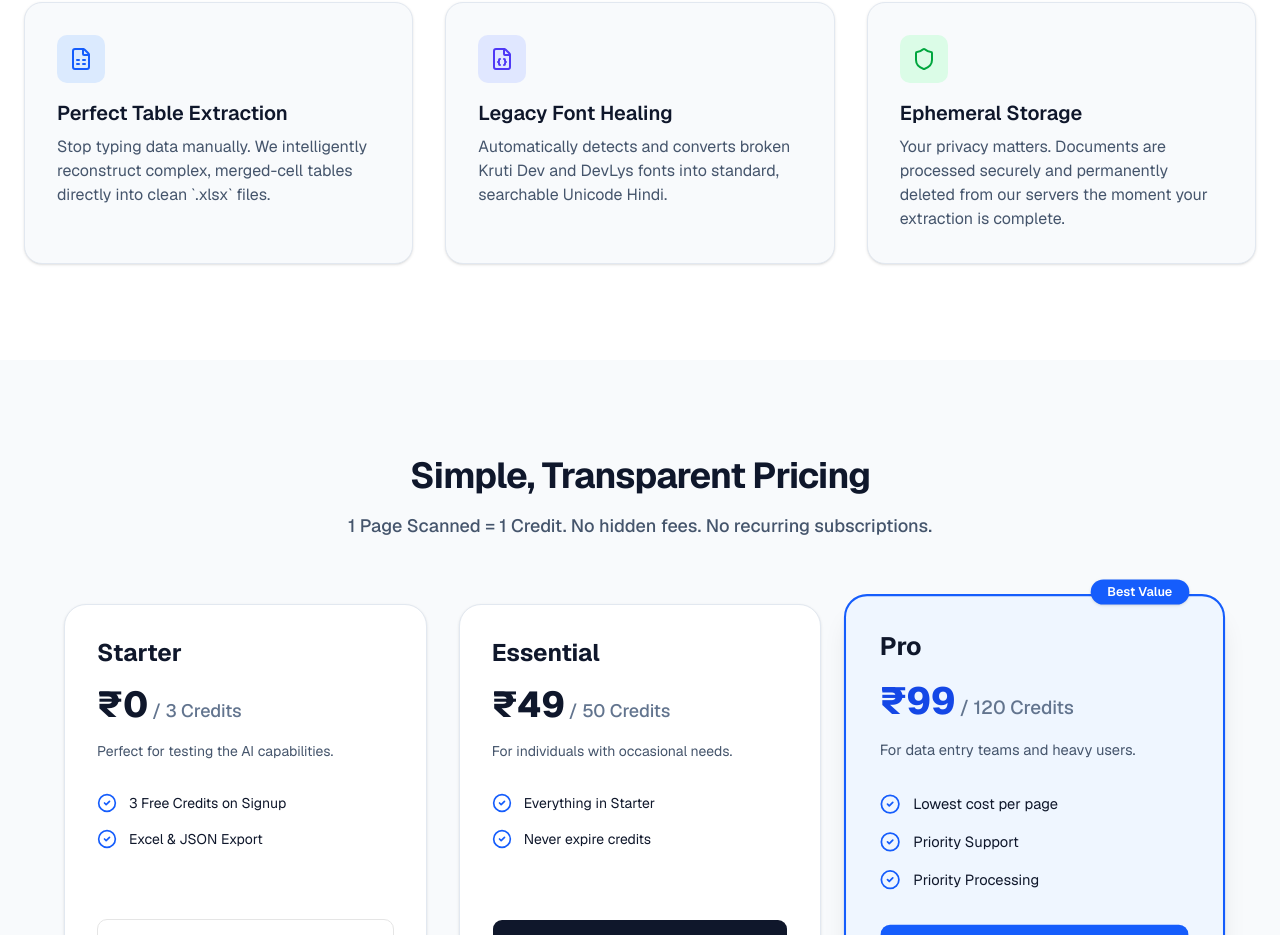
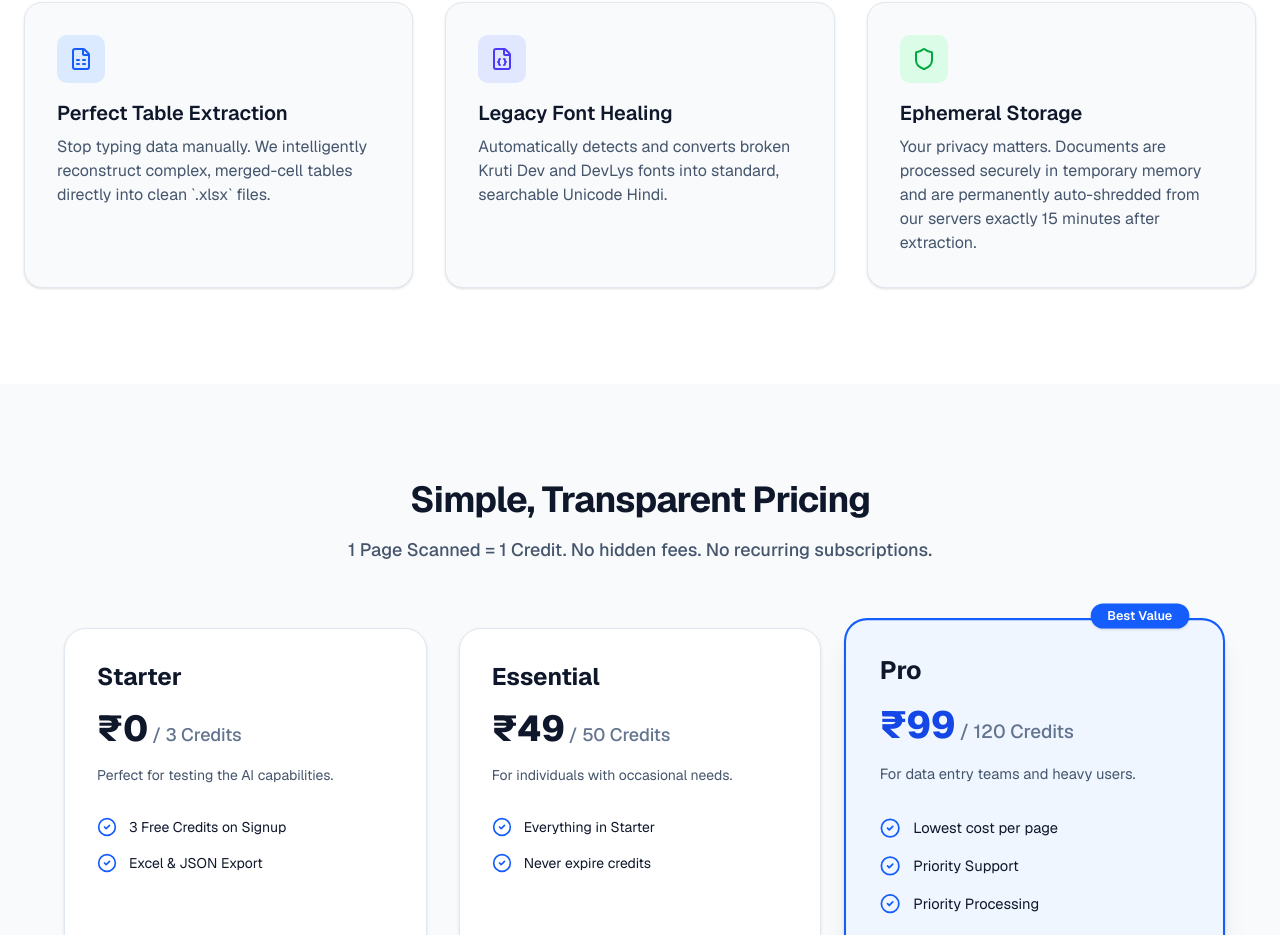
Before and after one commit to divesh9892/hindiscan-frontend, a Next.js app: page / in a window 1280 px wide. Shown: the part 1400-2335 px from the top of the page. Built offline with nearby package versions, Linux system fonts and the light colour scheme; no server answers.

Commit message:
updated privacy related text

```diff
--- a/src/app/page.tsx
+++ b/src/app/page.tsx
@@ -144,7 +144,7 @@ export default async function LandingPage() {
               {/* 🚀 FIX 4: Rephrased Security section to focus on Ephemeral Storage */}
               <h3 className="mb-2 text-xl font-semibold">Ephemeral Storage</h3>
               <p className="text-slate-600 dark:text-slate-400">
-                Your privacy matters. Documents are processed securely and permanently deleted from our servers the moment your extraction is complete.
+                Your privacy matters. Documents are processed securely in temporary memory and are permanently auto-shredded from our servers exactly 15 minutes after extraction.
               </p>
             </div>
           </div>
```
